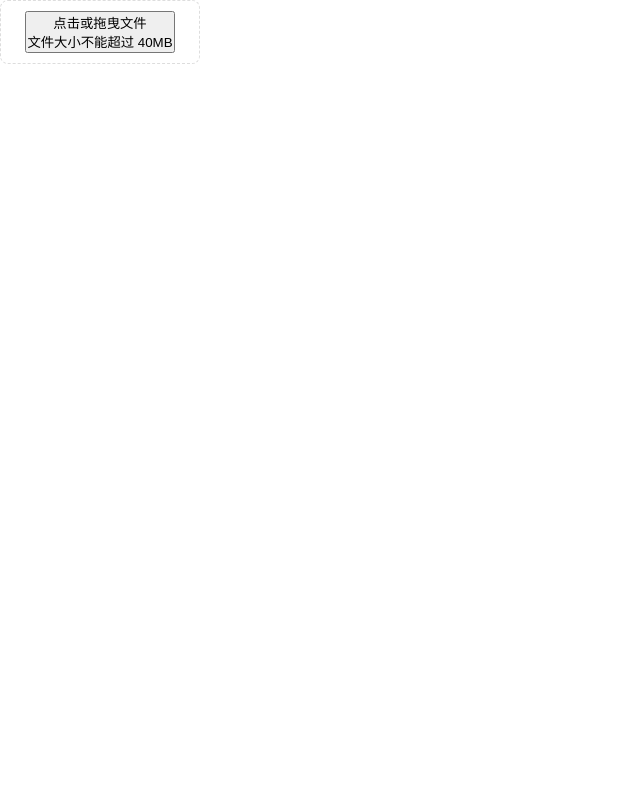
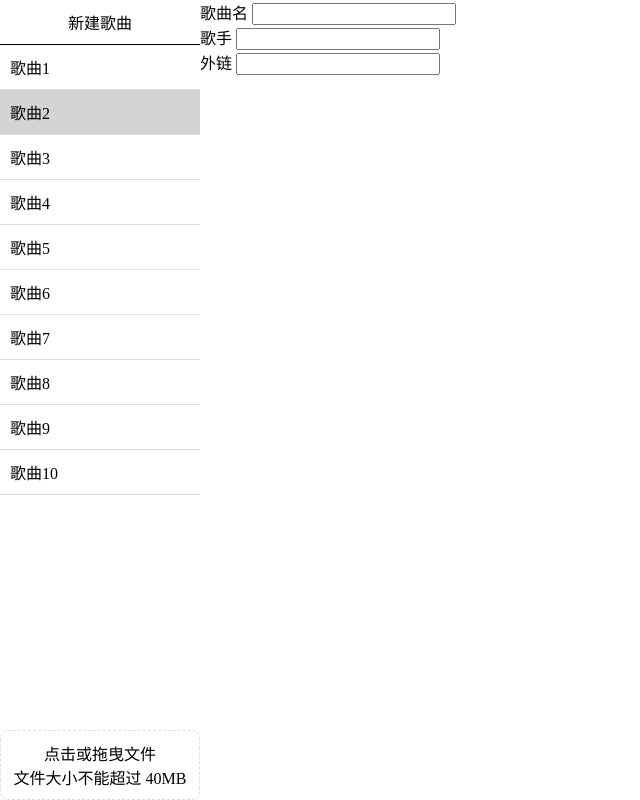
Before and after one commit to dawsonyan186/163-music, a website: page index.html in a window 1280 px wide. Shown: the whole page, without its empty margins (0-640 px from the left). Drawn offline with Linux system fonts and the light colour scheme; no server answers.

Commit message:
添加管理端侧边栏样式

```diff
--- /dev/null
+++ b/css/admin.css
@@ -0,0 +1,49 @@
+.page {
+    display: flex;
+    height: 100vh;
+}
+.page>aside {
+    width: 200px;
+    display: flex;
+    flex-direction: column;
+}
+.page>main {
+    flex-grow: 1;
+}
+.newSong {
+    text-align: center;
+    padding: 10px 20px;
+    border-bottom: 1px solid black;
+}
+.newSong.active {
+    background: #d4d4d4;
+}
+.songList {
+    text-align: left;
+    flex-grow: 1;
+}
+.songList>li {
+    border-bottom: 1px solid #ddd;
+    padding: 10px;
+}
+.songList>li.active {
+    background: #d4d4d4;
+}
+
+.uploadArea {
+	text-align: center;
+    border: 1px dashed #ddd;
+    border-radius: 8px;
+    padding: 10px;
+    display: flex;
+    align-items: center;
+    justify-content: center;
+    width: 200px;
+}
+.uploadArea .draggable{
+	cursor: pointer;
+
+}
+.uploadArea .clickable{
+
+}
--- a/index.html
+++ b/index.html
@@ -1,36 +1,64 @@
 <!DOCTYPE html>
 <html lang="zh-Hans">
+
 <head>
     <meta charset="UTF-8">
     <meta name="viewport" content="width=device-width, user-scalable=no, initial-scale=1.0, maximum-scale=1.0, minimum-scale=1.0">
     <title>Document</title>
     <link rel="stylesheet" type="text/css" href="./css/default.css">
+    <link rel="stylesheet" type="text/css" href="./css/admin.css">
     <script src="./vendors/moxie.js"></script>
     <script src="./vendors/plupload.dev.js"></script>
     <script src="./vendors/qiniu.js"></script>
 </head>
 <style type="text/css">
-	.uploadArea{
-		border: 1px dashed #ddd;
-		border-radius:8px;
-		padding: 10px 20px;
-		display: flex;
-		align-items: center;
-		justify-content: center;
-		width: 200px;
-	}
-
 </style>
 <body>
+    <div class="page">
+        <aside>
+            <div class="newSong">新建歌曲</div>
+            <ul class="songList">
+               <li>歌曲1</li>
+               <li class="active">歌曲2</li>
+               <li>歌曲3</li>
+               <li>歌曲4</li>
+               <li>歌曲5</li>
+               <li>歌曲6</li>
+               <li>歌曲7</li>
+               <li>歌曲8</li>
+               <li>歌曲9</li>
+               <li>歌曲10</li>
+            </ul>
+            <div>
                 <div class="uploadArea">
                     <div id="uploadContainer" class="draggable">
-          <button id="uploadButton" class="clickable">
+                        <div id="uploadButton" class="clickable">
                             点击或拖曳文件
                             <p>文件大小不能超过 40MB </p>
                         </div>
                     </div>
+                </div>
                 <span id="uploadStatus"></span>
+            </div>
+        </aside>
+        <main>
+            <form class="form">
+                <div class="row">
+                    <label>歌曲名</label>
+                    <input type="text">
+                </div>
+                <div class="row">
+                    <label>歌手</label>
+                    <input type="text">
+                </div>
+                <div class="row">
+                    <label>外链</label>
+                    <input type="text">
+                </div>
+            </form>
+        </main>
     </div>
 </body>
 <script src="./js/main.js"></script>
+
 </html>
--- a/js/main.js
+++ b/js/main.js
@@ -33,7 +33,7 @@ var uploader = Qiniu.uploader({
 
             var domain = up.getOption('domain');
             var res = JSON.parse(info.response);
-            var sourceLink = domain + res.key;
+            var sourceLink = domain + encodeURIComponent(res.key);
             //获取上传成功后的文件的Url
             console.log(`sourceLink=`+sourceLink)
         },
```
Lines whose indentation alone changed are shown as unchanged.
